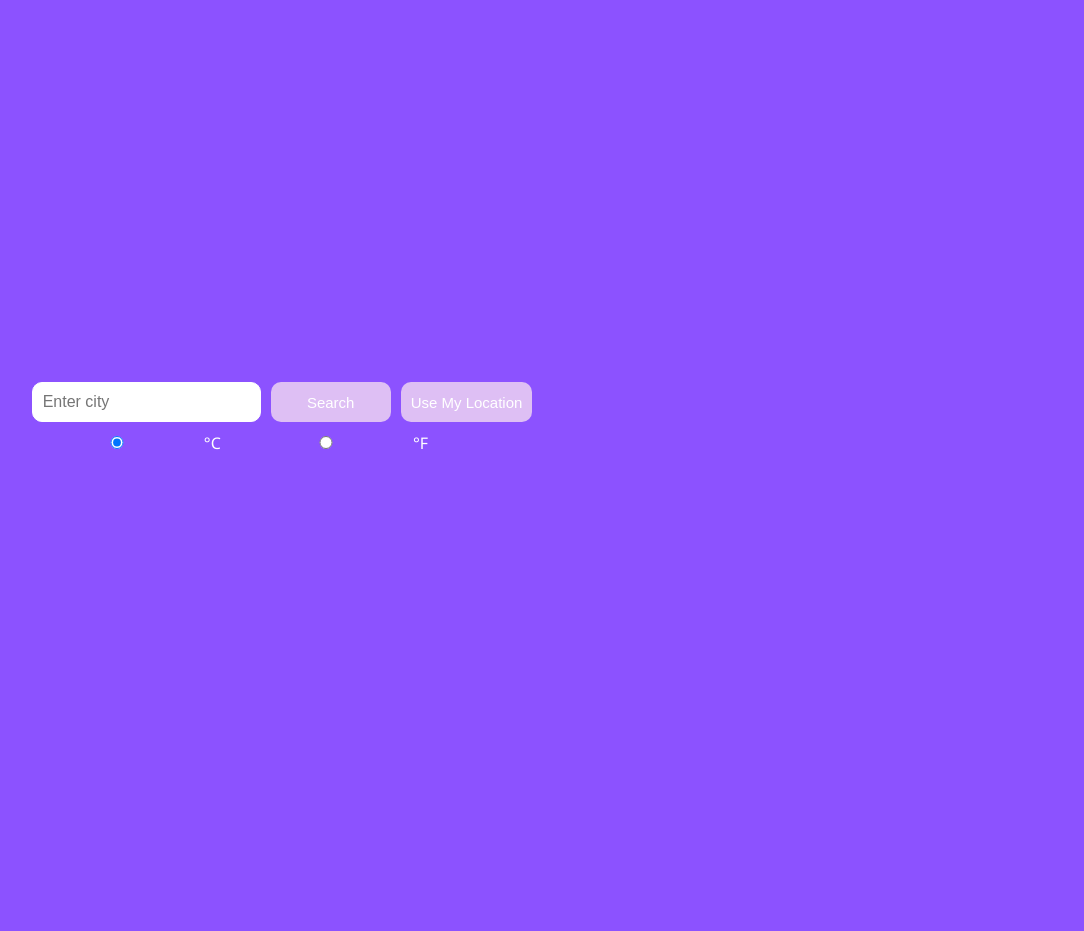
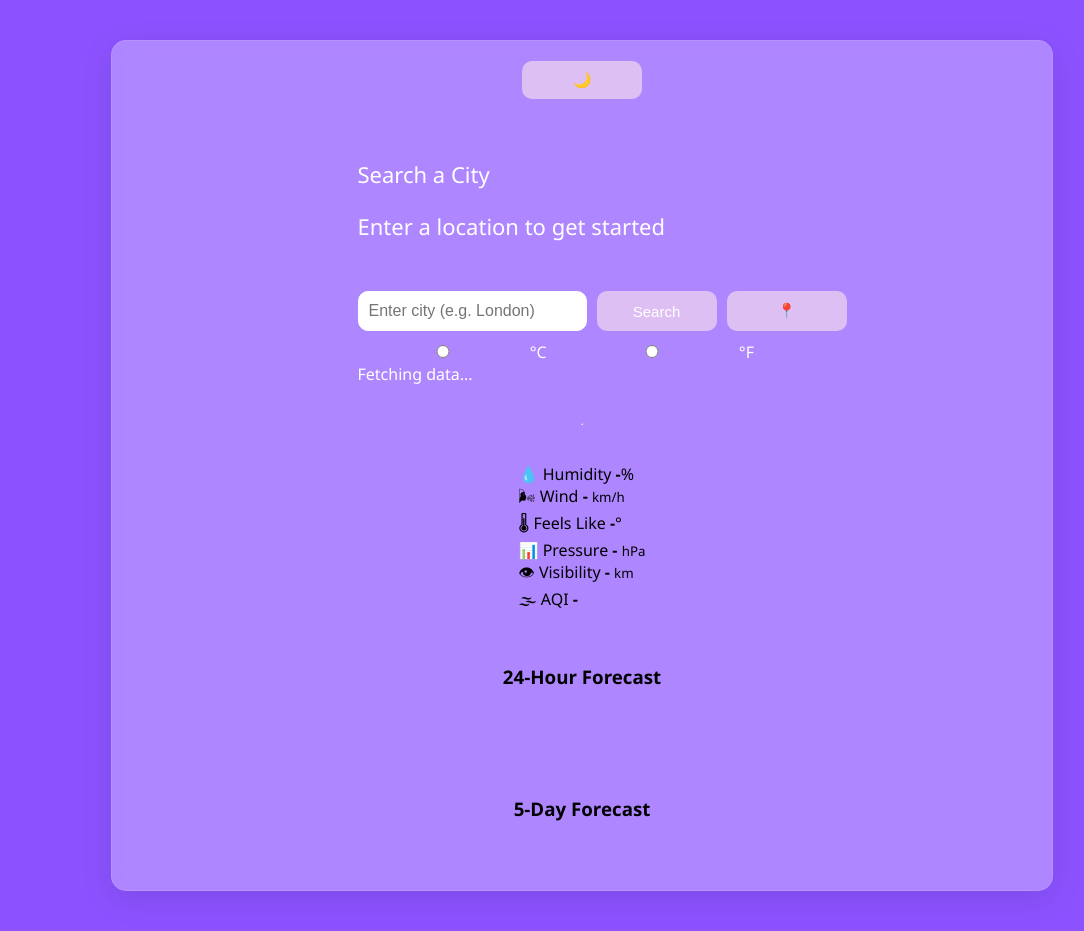
Before and after one commit to pawan-25k/weather-app, a plain HTML site: page index.html in a window 1280 px wide. Shown: the whole page, without its empty margins (58-1142 px from the left). Before the commit the page ends 800 px from the top, so only its background shows below. Drawn offline with Linux system fonts and the light colour scheme.

Commit message:
Update index.html

```diff
--- a/index.html
+++ b/index.html
@@ -1,35 +1,66 @@
 <!DOCTYPE html>
 <html lang="en">
 <head>
-    <meta charset="UTF-8">
-    <meta name="viewport" content="width=device-width, initial-scale=1.0">
-    <title>Weather App</title>
-    <link rel="stylesheet" href="./style.css">
+  <meta charset="UTF-8" />
+  <meta name="viewport" content="width=device-width, initial-scale=1.0" />
+  <title>Pro Weather Pro</title>
+  <link rel="stylesheet" href="style.css" />
+  <link href="https://fonts.googleapis.com/css2?family=Inter:wght@300;400;600;700&display=swap" rel="stylesheet">
 </head>
 <body>
+
+  <div id="weather-container">
+    <div class="top-bar">
+      <button id="theme-toggle" onclick="toggleTheme()">🌙</button>
+    </div>
+
     <div id="weather-main">
-    <img id="weather-icon" alt="Weather Icon">
+      <div id="weather-visual">
+        <img id="weather-icon" alt="Weather Icon" />
+        <div id="temp-div"></div>
+      </div>
 
-    <div id="weather-details">
-        <div id="temp-div"></div>
-        <div id="weather-info"></div>
+      <div id="weather-details">
+        <div id="weather-info">
+          <p id="city-name">Search a City</p>
+          <p id="weather-desc">Enter a location to get started</p>
+        </div>
         <div id="datetime"></div>
 
         <div id="input-group">
-            <input type="text" id="city" placeholder="Enter city">
-            <button onclick="getWeather()">Search</button>
-            <button onclick="getWeatherByLocation()">Use My Location</button>
+          <input type="text" id="city" placeholder="Enter city (e.g. London)" />
+          <button onclick="getWeather()">Search</button>
+          <button onclick="getWeatherByLocation()" title="Use Current Location">📍</button>
         </div>
 
         <div id="unit-toggle">
-            <label><input type="radio" name="unit" value="metric" checked onchange="changeUnit()"> °C</label>
-            <label><input type="radio" name="unit" value="imperial" onchange="changeUnit()"> °F</label>
+          <label><input type="radio" name="unit" value="metric" id="unit-c" onchange="changeUnit()"> °C</label>
+          <label><input type="radio" name="unit" value="imperial" id="unit-f" onchange="changeUnit()"> °F</label>
         </div>
+
+        <div id="loader">Fetching data...</div>
+      </div>
     </div>
-</div>
 
-<div id="hourly-forecast"></div>
+    <hr class="divider">
 
-    <script src="./script.js"></script>
+    <div id="extra-details">
+      <div class="stat-card">💧 <span>Humidity</span> <b id="humidity">-</b>%</div>
+      <div class="stat-card">🌬 <span>Wind</span> <b id="wind">-</b> <small id="wind-unit">km/h</small></div>
+      <div class="stat-card">🌡 <span>Feels Like</span> <b id="feels">-</b>°</div>
+      <div class="stat-card">📊 <span>Pressure</span> <b id="pressure">-</b> <small>hPa</small></div>
+      <div class="stat-card">👁 <span>Visibility</span> <b id="visibility">-</b> <small>km</small></div>
+      <div class="stat-card">🌫 <span>AQI</span> <b id="aqi">-</b></div>
+    </div>
+
+    <h3 class="section-title">24-Hour Forecast</h3>
+    <div id="hourly-forecast" class="scroll-container"></div>
+
+    <h3 class="section-title">5-Day Forecast</h3>
+    <div id="daily-forecast" class="forecast-grid"></div>
+  </div>
+
+
+  <script src="script.js"></script>
 </body>
 </html>
```
